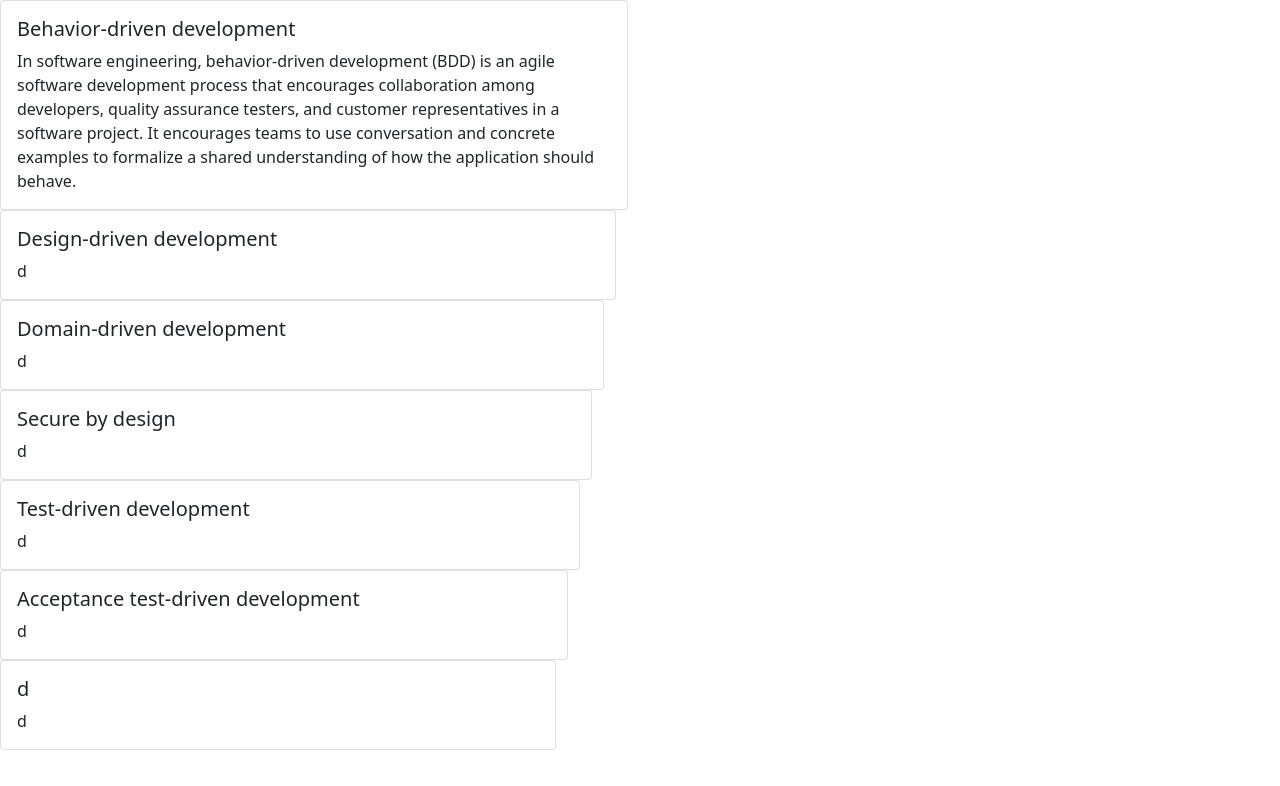
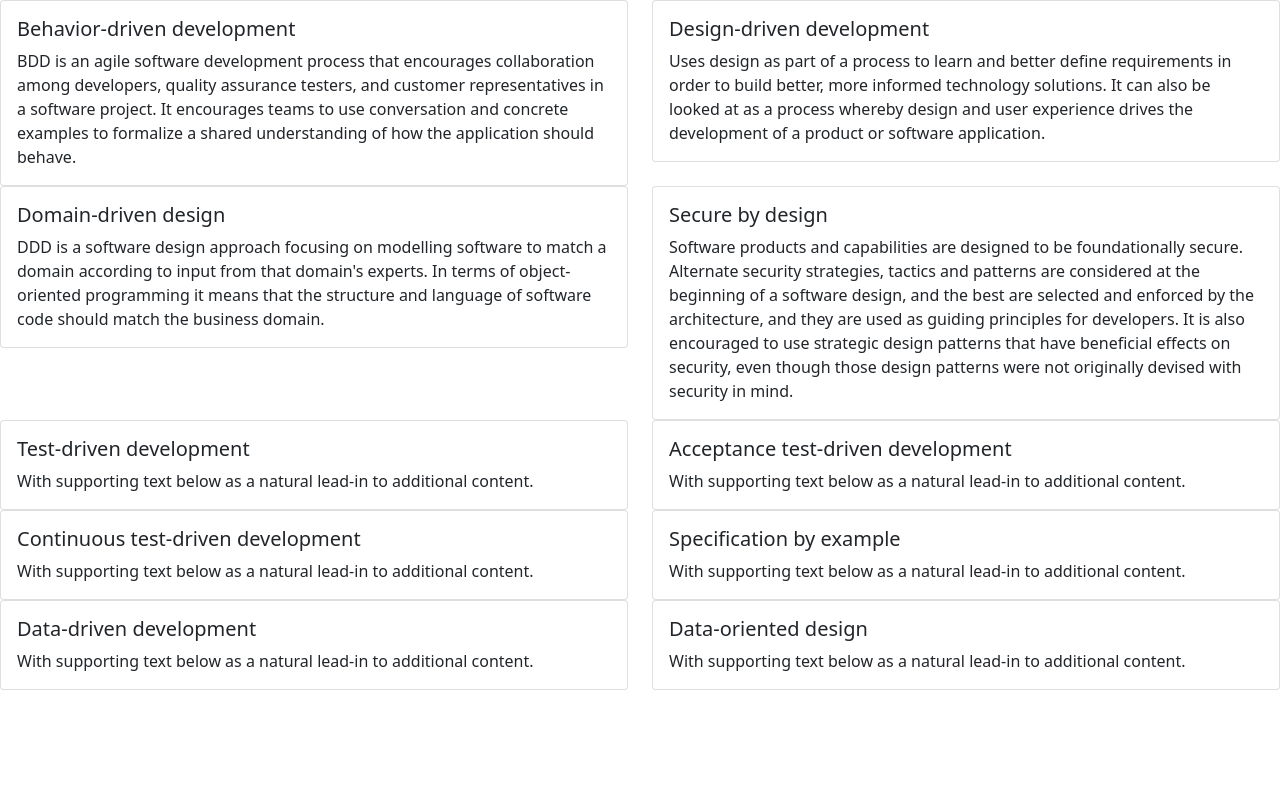
Before and after one commit to hendrismaar/sdlc-week1, a plain HTML site: page prog-styles.html in a window 1280 px wide. Drawn offline with nearby package versions, Linux system fonts and the light colour scheme.

```diff
--- a/prog-styles.html
+++ b/prog-styles.html
@@ -12,7 +12,17 @@
       <div class="card">
         <div class="card-body">
           <h5 class="card-title">Behavior-driven development</h5>
-              <p class="card-text">In software engineering, behavior-driven development (BDD) is an agile software development process that encourages collaboration among developers, quality assurance testers, and customer representatives in a software project. It encourages teams to use conversation and concrete examples to formalize a shared understanding of how the application should behave.</p>
+          <p class="card-text">BDD is an agile software development process that encourages collaboration among developers, quality assurance testers, and customer representatives in a software project. It encourages teams to use conversation and concrete examples to formalize a shared understanding of how the application should behave.</p>
+        </div>
+      </div>
+    </div>
+
+    <div class="col-sm-6">
+      <div class="card">
+        <div class="card-body">
+          <h5 class="card-title">Design-driven development</h5>
+          <p class="card-text">Uses design as part of a process to learn and better define requirements in order to build better, more informed technology solutions. It can also be looked at as a process whereby design and user experience drives the development of a product or software application.</p>
+        </div>
       </div>
     </div>
   </div>
@@ -21,28 +31,18 @@
     <div class="col-sm-6">
       <div class="card">
         <div class="card-body">
-                  <h5 class="card-title">Design-driven development</h5>
-                  <p class="card-text">d</p>
+          <h5 class="card-title">Domain-driven design</h5>
+          <p class="card-text">DDD is a software design approach focusing on modelling software to match a domain according to input from that domain's experts. In terms of object-oriented programming it means that the structure and language of software code should match the business domain.</p>
         </div>
       </div>
     </div>
 
-            <div class="row">
-                <div class="col-sm-6">
-                  <div class="card">
-                    <div class="card-body">
-                      <h5 class="card-title">Domain-driven development</h5>
-                      <p class="card-text">d</p>
-                    </div>
-                  </div>
-                </div>
-
-                <div class="row">
     <div class="col-sm-6">
       <div class="card">
         <div class="card-body">
           <h5 class="card-title">Secure by design</h5>
-                          <p class="card-text">d</p>
+          <p class="card-text">Software products and capabilities are designed to be foundationally secure. Alternate security strategies, tactics and patterns are considered at the beginning of a software design, and the best are selected and enforced by the architecture, and they are used as guiding principles for developers. It is also encouraged to use strategic design patterns that have beneficial effects on security, even though those design patterns were not originally devised with security in mind.</p>
+        </div>
       </div>
     </div>
   </div>
@@ -52,7 +52,17 @@
       <div class="card">
         <div class="card-body">
           <h5 class="card-title">Test-driven development</h5>
-                              <p class="card-text">d</p>
+          <p class="card-text">With supporting text below as a natural lead-in to additional content.</p>
+        </div>
+      </div>
+    </div>
+
+    <div class="col-sm-6">
+      <div class="card">
+        <div class="card-body">
+          <h5 class="card-title">Acceptance test-driven development</h5>
+          <p class="card-text">With supporting text below as a natural lead-in to additional content.</p>
+        </div>
       </div>
     </div>
   </div>
@@ -61,8 +71,18 @@
     <div class="col-sm-6">
       <div class="card">
         <div class="card-body">
-                                  <h5 class="card-title">Acceptance test-driven development</h5>
-                                  <p class="card-text">d</p>
+          <h5 class="card-title">Continuous test-driven development</h5>
+          <p class="card-text">With supporting text below as a natural lead-in to additional content.</p>
+        </div>
+      </div>
+    </div>
+
+    <div class="col-sm-6">
+      <div class="card">
+        <div class="card-body">
+          <h5 class="card-title">Specification by example</h5>
+          <p class="card-text">With supporting text below as a natural lead-in to additional content.</p>
+        </div>
       </div>
     </div>
   </div>
@@ -71,8 +91,18 @@
     <div class="col-sm-6">
       <div class="card">
         <div class="card-body">
-                                      <h5 class="card-title">d</h5>
-                                      <p class="card-text">d</p>
+          <h5 class="card-title">Data-driven development</h5>
+          <p class="card-text">With supporting text below as a natural lead-in to additional content.</p>
+        </div>
+      </div>
+    </div>
+
+    <div class="col-sm-6">
+      <div class="card">
+        <div class="card-body">
+          <h5 class="card-title">Data-oriented design</h5>
+          <p class="card-text">With supporting text below as a natural lead-in to additional content.</p>
+        </div>
       </div>
     </div>
   </div>
```
Lines whose indentation alone changed are shown as unchanged.
